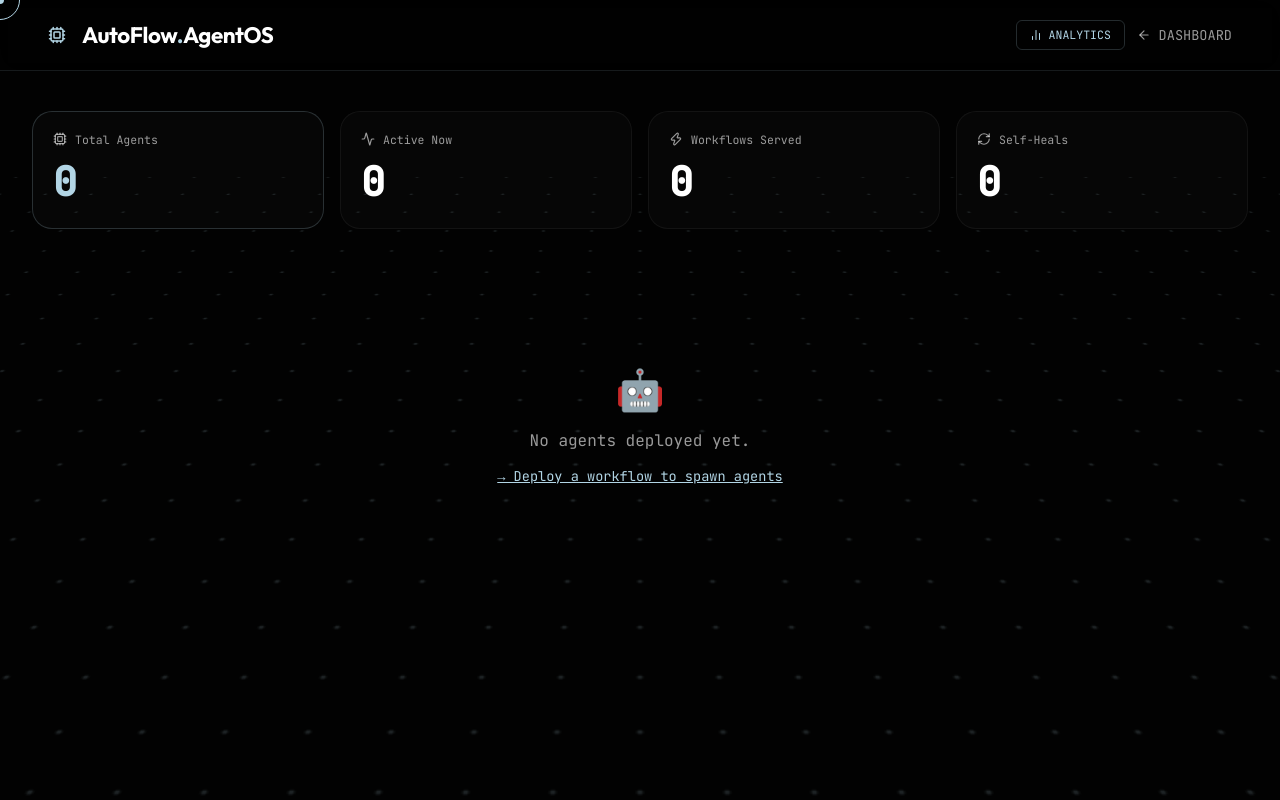
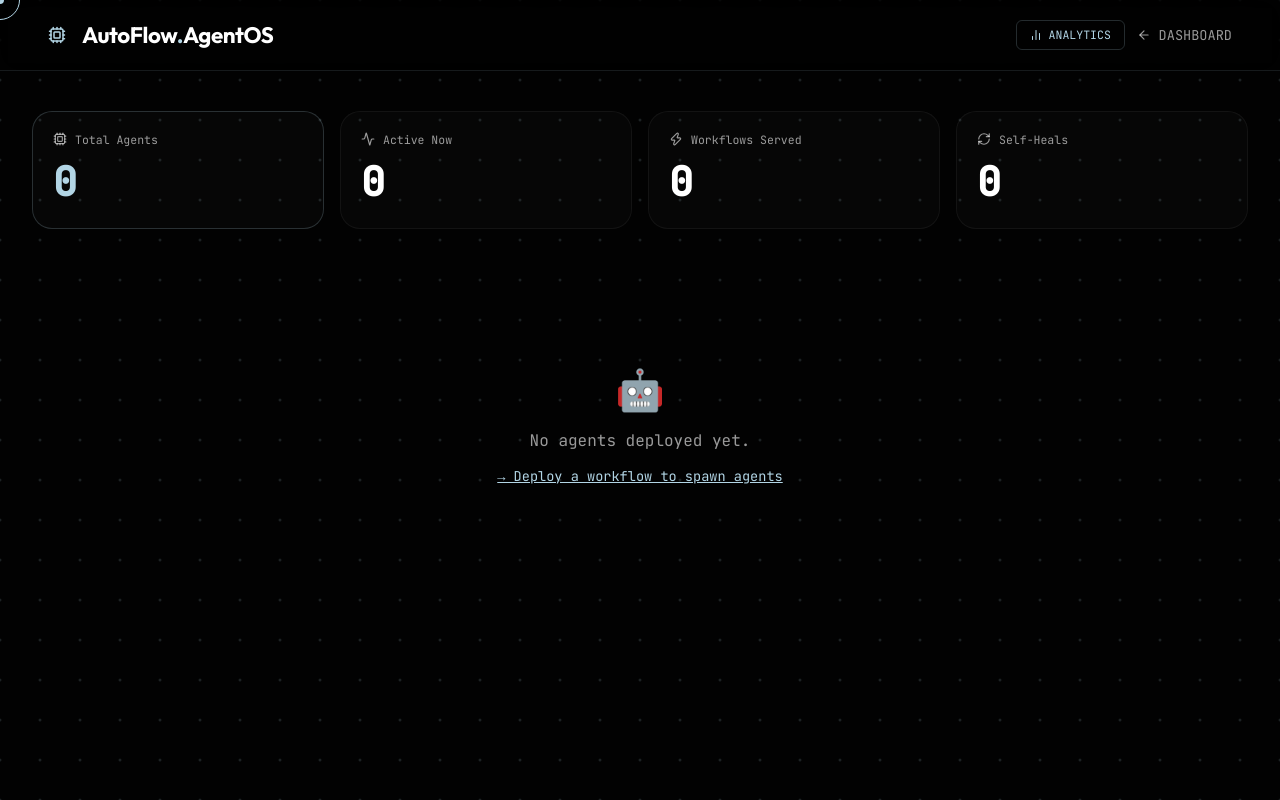
Before and after one commit to Adi3595/AutoFlow, a Next.js app in the folder frontend-next/: page /agents in a window 1280 px wide. Built offline with nearby package versions, Linux system fonts and the light colour scheme.

Commit message:
style: disable 3D background tilt on internal pages to keep grid vertical

```diff
--- a/frontend-next/src/components/ui/InteractiveBackground.tsx
+++ b/frontend-next/src/components/ui/InteractiveBackground.tsx
@@ -2,15 +2,19 @@
 
 import React, { useEffect, useRef } from "react";
 import { motion, useScroll, useTransform } from "framer-motion";
+import { usePathname } from "next/navigation";
 
 export function InteractiveBackground() {
   const canvasRef = useRef<HTMLCanvasElement>(null);
   const { scrollYProgress } = useScroll();
+  const pathname = usePathname();
 
-  // As user scrolls down, the grid tilts backward in 3D and zooms in slightly
-  const rotateX = useTransform(scrollYProgress, [0, 1], [0, 60]);
-  const scale = useTransform(scrollYProgress, [0, 1], [1, 1.5]);
-  const opacity = useTransform(scrollYProgress, [0, 0.8, 1], [1, 0.5, 0.1]);
+  const isLandingPage = pathname === '/';
+
+  // As user scrolls down, the grid tilts backward in 3D and zooms in slightly (only on landing page)
+  const rotateX = useTransform(scrollYProgress, [0, 1], [0, isLandingPage ? 60 : 0]);
+  const scale = useTransform(scrollYProgress, [0, 1], [1, isLandingPage ? 1.5 : 1]);
+  const opacity = useTransform(scrollYProgress, [0, 0.8, 1], [1, isLandingPage ? 0.5 : 1, isLandingPage ? 0.1 : 1]);
 
   useEffect(() => {
     const canvas = canvasRef.current;
```
